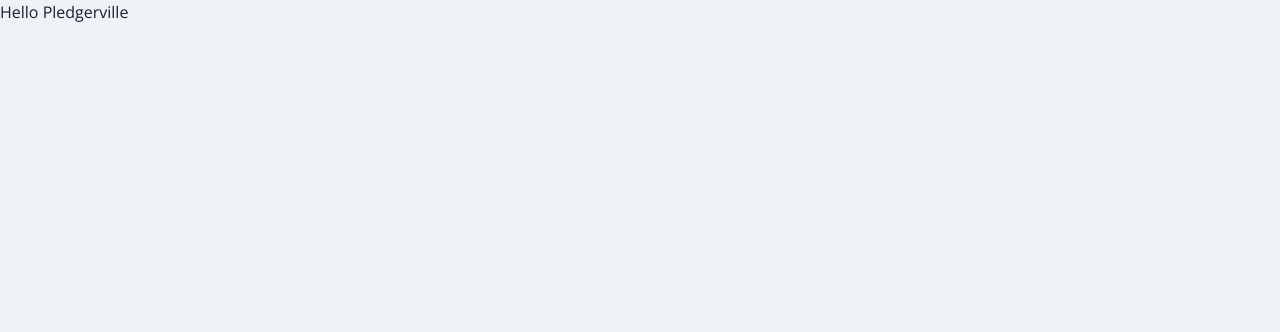
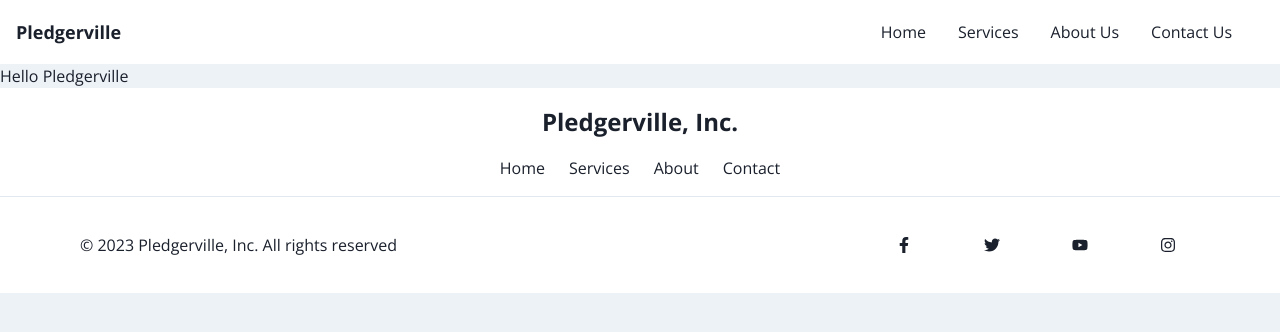
Before and after one commit to Pledgerville/next-app, a Next.js app: page / in a window 1280 px wide. Shown: the top 332 px of the page. Built offline with nearby package versions, Linux system fonts and the light colour scheme.

Commit message:
Added navbar and footer

```diff
--- a/package.json
+++ b/package.json
@@ -23,6 +23,7 @@
     "next": "13.1.6",
     "react": "18.2.0",
     "react-dom": "18.2.0",
+    "react-icons": "^4.7.1",
     "typescript": "4.9.5"
   }
 }
--- a/src/chakra/theme.ts
+++ b/src/chakra/theme.ts
@@ -19,4 +19,5 @@ export const theme = extendTheme({
       },
     }),
   },
+  components: {},
 });
--- /dev/null
+++ b/src/components/Footer/Footer.tsx
@@ -0,0 +1,96 @@
+import {
+  Box,
+  Button,
+  Container,
+  Stack,
+  VisuallyHidden,
+  Text,
+} from '@chakra-ui/react';
+import Link from 'next/link';
+import React from 'react';
+import { FaInstagram, FaTwitter, FaYoutube, FaFacebookF } from 'react-icons/fa';
+
+type FooterProps = {};
+
+const SocialButton = ({
+  children,
+  label,
+  href,
+}: {
+  children: React.ReactNode;
+  label: string;
+  href: string;
+}) => {
+  return (
+    <Button
+      bg='white'
+      rounded={'full'}
+      w={16}
+      h={16}
+      cursor={'pointer'}
+      as={'a'}
+      href={href}
+      display={'inline-flex'}
+      alignItems={'center'}
+      justifyContent={'center'}
+      transition={'background 0.3s ease'}
+    >
+      <VisuallyHidden>{label}</VisuallyHidden>
+      {children}
+    </Button>
+  );
+};
+
+const Footer: React.FC<FooterProps> = () => {
+  return (
+    <Box bg='white'>
+      <Container
+        as={Stack}
+        maxW={'6xl'}
+        py={4}
+        spacing={4}
+        justify={'center'}
+        align={'center'}
+      >
+        <Text fontSize='x-large' fontWeight='bold'>
+          Pledgerville, Inc.
+        </Text>
+        <Stack direction={'row'} spacing={6}>
+          <Link href={'#'}>Home</Link>
+          <Link href={'#'}>Services</Link>
+          <Link href={'#'}>About</Link>
+          <Link href={'#'}>Contact</Link>
+        </Stack>
+      </Container>
+
+      <Box borderTopWidth={1} borderStyle={'solid'}>
+        <Container
+          as={Stack}
+          maxW={'6xl'}
+          py={4}
+          direction={{ base: 'column', md: 'row' }}
+          spacing={4}
+          justify={{ base: 'center', md: 'space-between' }}
+          align={{ base: 'center', md: 'center' }}
+        >
+          <Text>&copy; 2023 Pledgerville, Inc. All rights reserved</Text>
+          <Stack direction={'row'} spacing={6}>
+            <SocialButton label={'Facebook'} href={'#'}>
+              <FaFacebookF />
+            </SocialButton>
+            <SocialButton label={'Twitter'} href={'#'}>
+              <FaTwitter />
+            </SocialButton>
+            <SocialButton label={'YouTube'} href={'#'}>
+              <FaYoutube />
+            </SocialButton>
+            <SocialButton label={'Instagram'} href={'#'}>
+              <FaInstagram />
+            </SocialButton>
+          </Stack>
+        </Container>
+      </Box>
+    </Box>
+  );
+};
+export default Footer;
--- /dev/null
+++ b/src/components/Layout/Layout.tsx
@@ -0,0 +1,18 @@
+import React from 'react';
+import Footer from '../Footer/Footer';
+import Navbar from '../Navbar/Navbar';
+
+type LayoutProps = {
+  children: React.ReactNode;
+};
+
+const Layout: React.FC<LayoutProps> = ({ children }) => {
+  return (
+    <>
+      <Navbar />
+      <main>{children}</main>
+      <Footer />
+    </>
+  );
+};
+export default Layout;
--- /dev/null
+++ b/src/components/Navbar/Navbar.tsx
@@ -0,0 +1,56 @@
+import { Box, Flex, Text } from '@chakra-ui/react';
+import Link from 'next/link';
+import React from 'react';
+
+type NavbarProps = {};
+type NavItemProps = {
+  children: React.ReactNode;
+  isLast?: boolean;
+  to: string;
+};
+
+const NavItem: React.FC<NavItemProps> = ({ children, isLast, to = '/' }) => {
+  return (
+    <Text
+      mb={{ base: isLast ? 0 : 8, sm: 0 }}
+      mr={{ base: 0, sm: isLast ? 0 : 8 }}
+      display='block'
+    >
+      <Link href={to}>{children}</Link>
+    </Text>
+  );
+};
+
+const Navbar: React.FC<NavbarProps> = () => {
+  return (
+    <Flex
+      bg='white'
+      height='64px'
+      padding='6px 16px'
+      justifyContent='space-between'
+      align='center'
+      wrap='wrap'
+      as='nav'
+    >
+      <Box>
+        <Text fontSize='lg' fontWeight='bold'>
+          Pledgerville
+        </Text>
+      </Box>
+      <Box flexBasis={{ base: '100%', md: 'auto' }}>
+        <Flex
+          align='center'
+          justify={['center', 'space-between', 'flex-end', 'flex-end']}
+          direction={['column', 'row', 'row', 'row']}
+          pt={[4, 4, 0, 0]}
+        >
+          <NavItem to='/'>Home</NavItem>
+          <NavItem to='/services'>Services</NavItem>
+          <NavItem to='/about-us'>About Us</NavItem>
+          <NavItem to='/contact-us'>Contact Us</NavItem>
+        </Flex>
+      </Box>
+    </Flex>
+  );
+};
+export default Navbar;
--- a/src/pages/_app.tsx
+++ b/src/pages/_app.tsx
@@ -1,11 +1,14 @@
 import { ChakraProvider } from '@chakra-ui/react';
 import { theme } from '@src/chakra/theme';
+import Layout from '@src/components/Layout/Layout';
 import type { AppProps } from 'next/app';
 
 export default function App({ Component, pageProps }: AppProps) {
   return (
     <ChakraProvider theme={theme}>
-      <Component {...pageProps} />
+      <Layout>
+        <Component {...pageProps} />
+      </Layout>
     </ChakraProvider>
   );
 }
```
Also changed, not shown: 1 other file (tests, documents, lock files or other folders).
